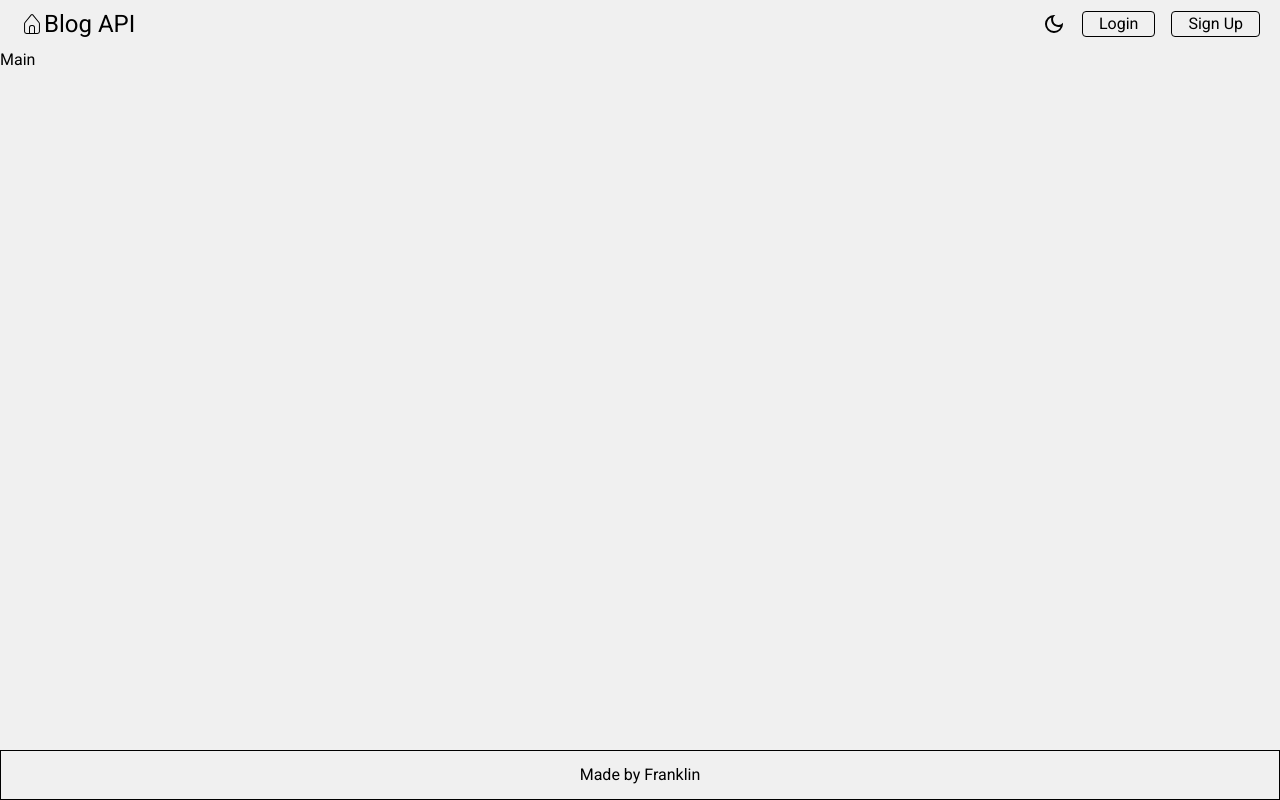
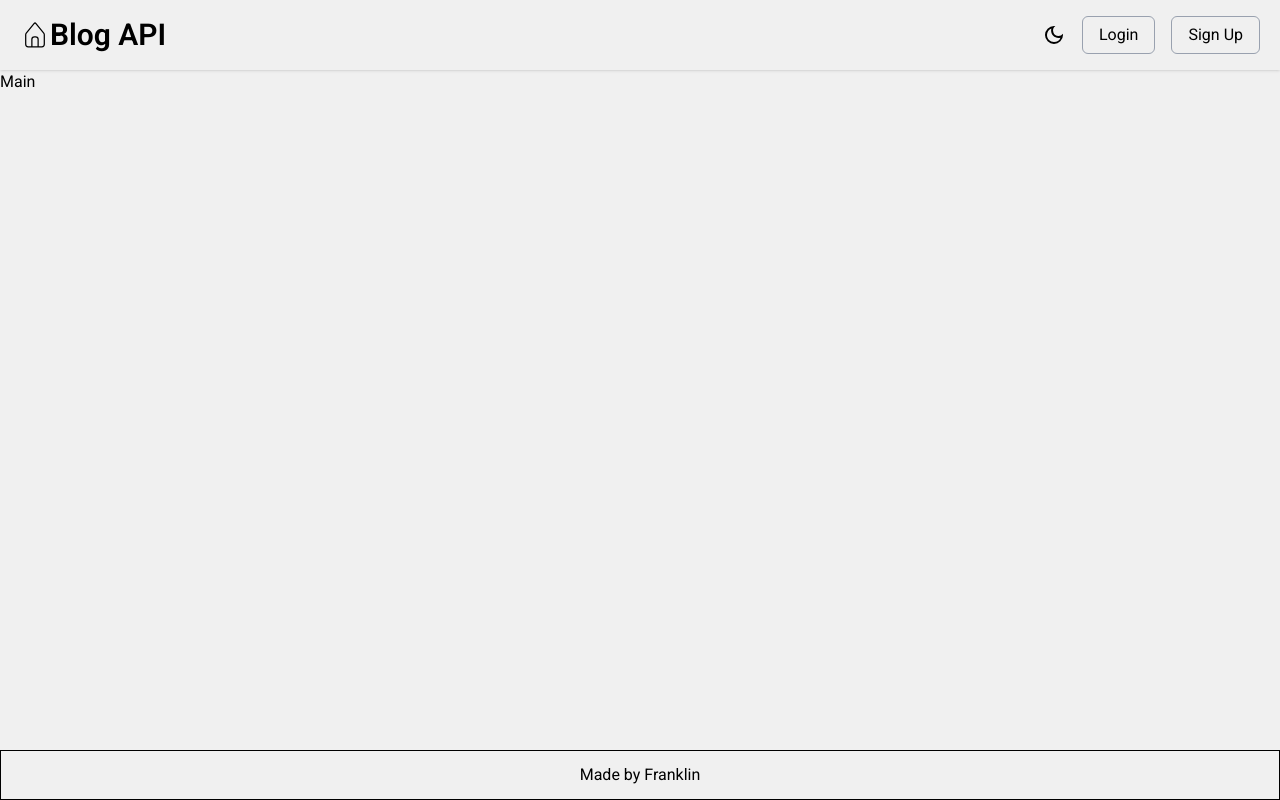
Before and after one commit to Four26/Blog-API, a React (Vite) app in the folder user-client/: page / in a window 1280 px wide. Built offline with nearby package versions, Linux system fonts and the light colour scheme.

Commit message:
added styles on Navbar

```diff
--- a/user-client/src/pages/Navbar.tsx
+++ b/user-client/src/pages/Navbar.tsx
@@ -18,19 +18,19 @@ const Navbar = () => {
 
     return (
         <>
-            <div className="navbar px-5 py-2 flex justify-between">
-                <h1 className="text-2xl cursor-pointer flex items-center"><span><CiHome /></span>Blog API</h1>
+            <div className="navbar px-5 py-4 flex justify-between shadow">
+                <h1 className="text-3xl cursor-pointer flex items-center font-semibold"><span><CiHome /></span>Blog API</h1>
                 <div className="flex items-center gap-4">
                     <button className={`cursor-pointer transition-transform duration-300 ${rotate ? "rotate-180" : ""}`} onClick={toogleDarkMode}>  {darkMode === "light" ? <MdOutlineDarkMode className="text-2xl" /> : <MdOutlineLightMode className="text-2xl" />
                     }</button>
 
                     <Link
                         to="/login"
-                        className="border px-4 rounded"
+                        className="border border-gray-400 px-4 py-1.5 rounded-md hover:bg-green-500 hover:outline-none hover:border-gray-50 hover:text-white transition-all duration-300 ease-in-out"
                     > Login</Link>
                     <Link
-                        to="/login"
-                        className="border px-4 rounded"
+                        to="/signup"
+                        className="border border-gray-400 px-4 py-1.5 rounded-md hover:bg-blue-500 hover:outline-none hover:border-gray-50 hover:text-white transition-all duration-300 ease-in-out"
                     > Sign Up</Link>
                 </div>
             </div >
```
